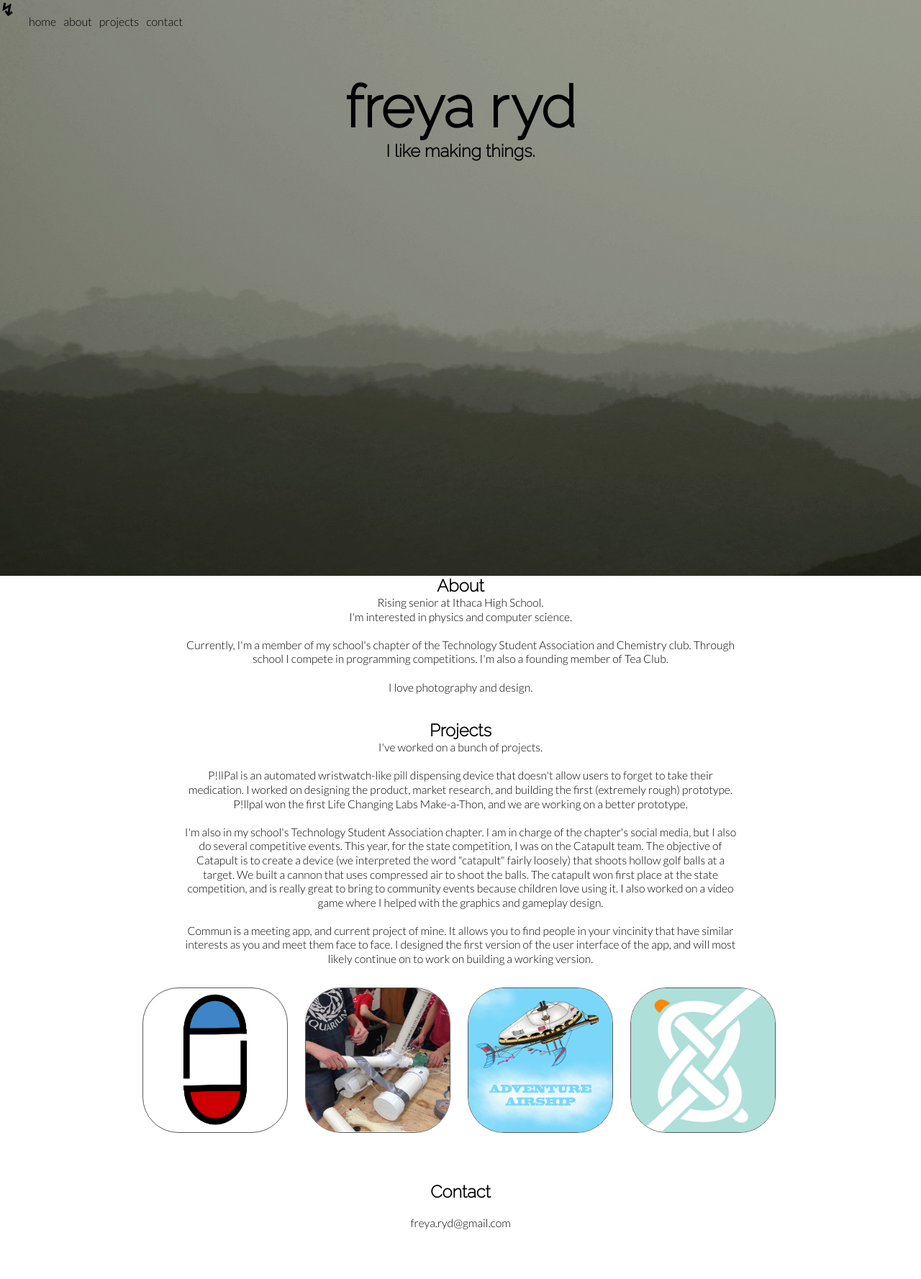
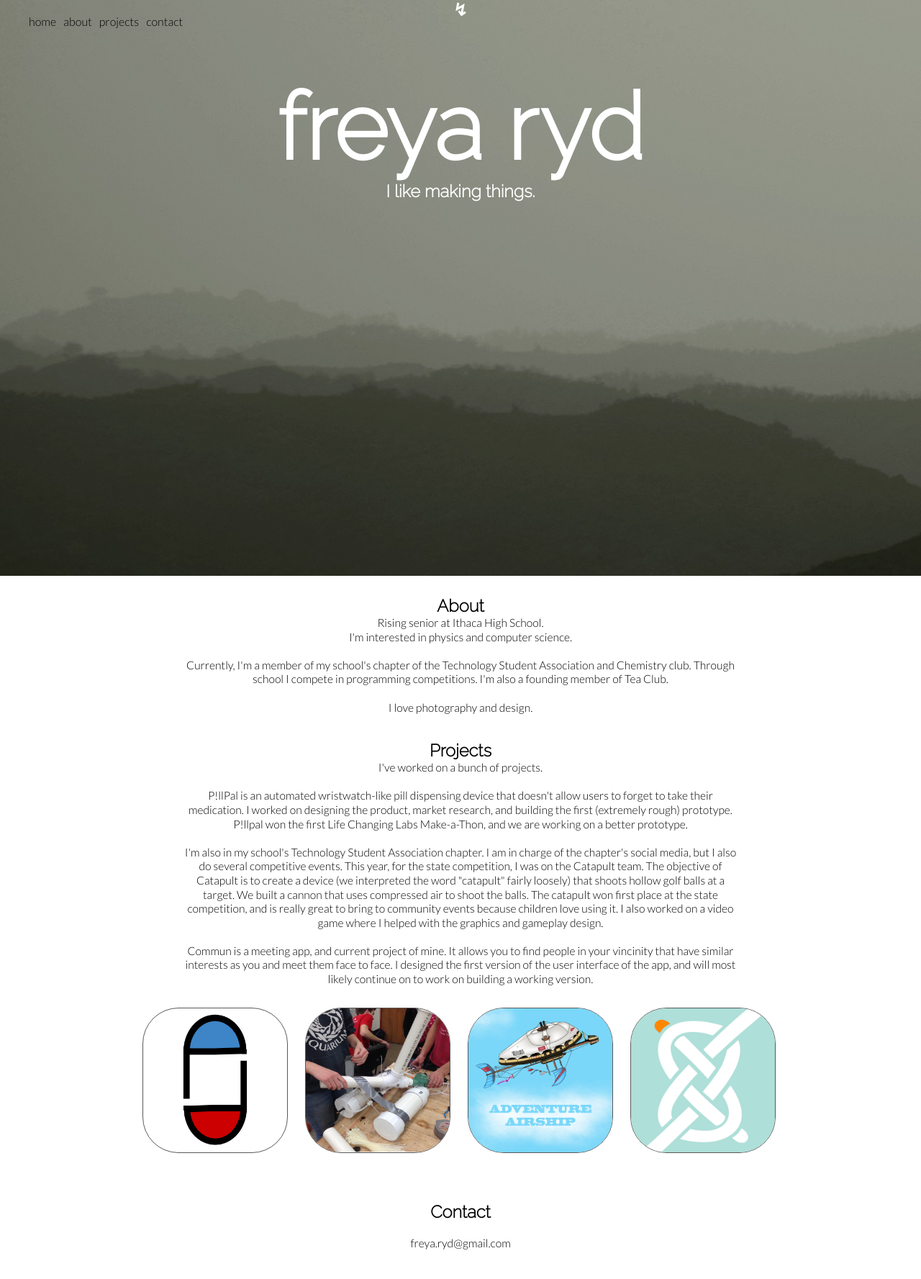
Before and after one commit to freyaryd/freyaryd.github.io, a PHP site: page / in a window 1280 px wide. Shown: the whole page at 72% size. Before the commit the page ends 1708 px from the top, so only its background shows below. Run offline with PHP 8.4, Linux system fonts and the light colour scheme.

Commit message:
Update main2.css

```diff
--- a/css/main2.css
+++ b/css/main2.css
@@ -14,8 +14,8 @@ body{
 }
 h1{
     font-family: 'Raleway', sans-serif;
-    font-size: 500%;
-    color: black;
+    font-size: 800%;
+    color: white;
     text-align: center;
     margin-top: 8%;
     margin-bottom: 0%;
@@ -24,7 +24,7 @@ h1{
 
 h2{
     margin: 0px;
-    color: black;
+    color: white;
     font-family: 'Raleway', sans-serif;
     font-size: 148%;
     text-align: center;
@@ -59,7 +59,7 @@ p{
 }
 
 .downarrow{
-    position: absolute;
+    position: static;
     left: 50%;
     top: 80%;
 }
```
